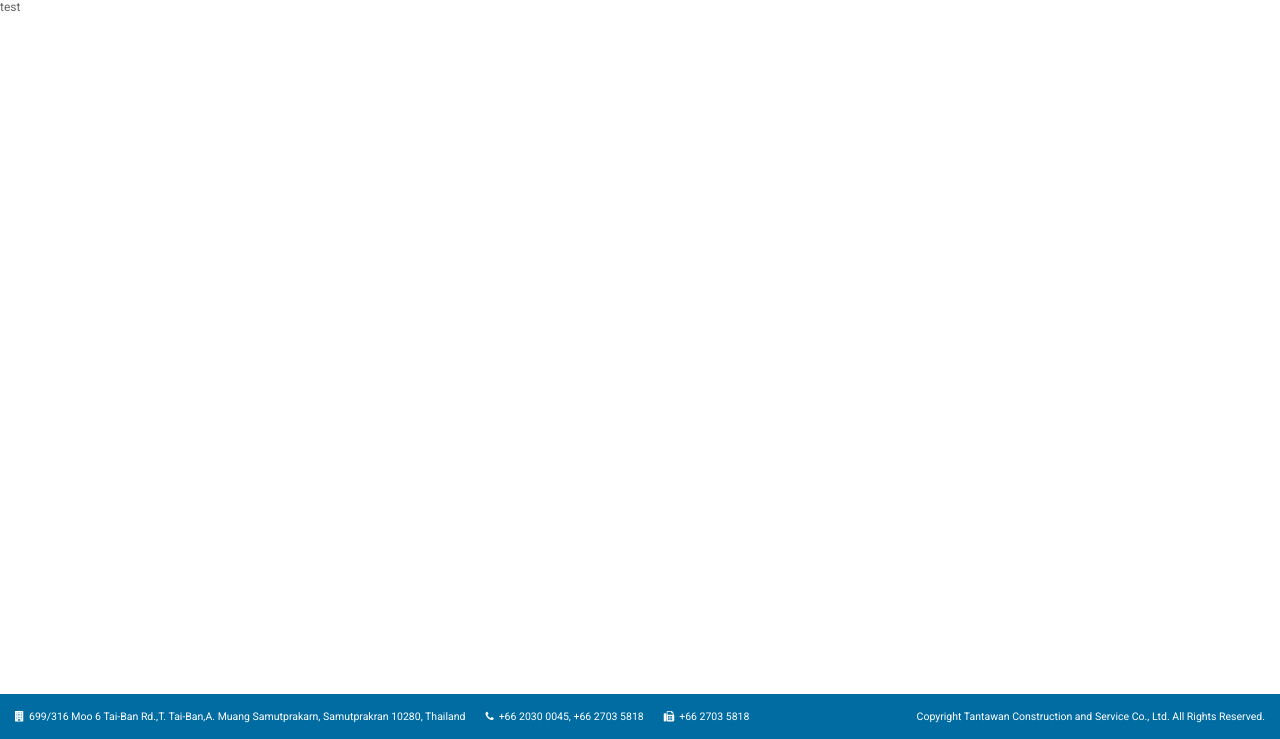
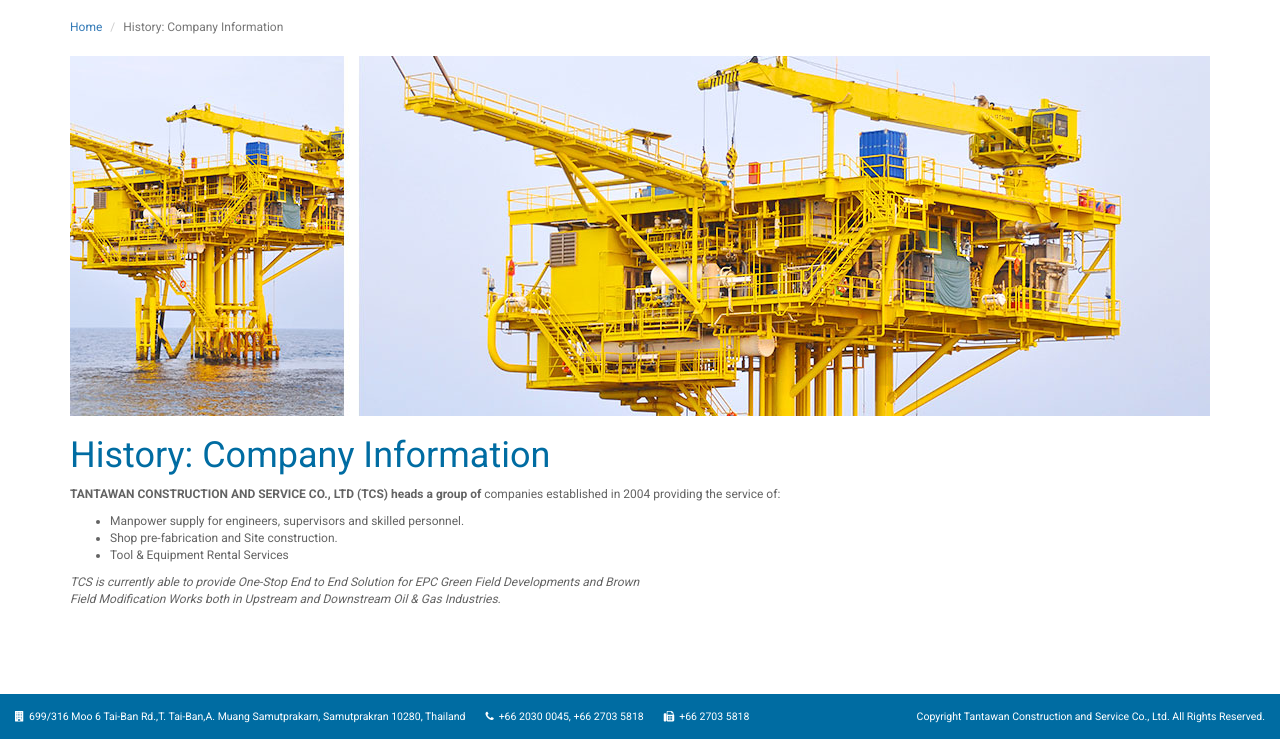
Before and after one commit to pongsakons/Web_Tantawancorp, a PHP site: page /phpmail/history.html in a window 1280 px wide. Shown: the part 61-800 px from the top of the page. Run offline with PHP 8.4, Linux system fonts and the light colour scheme.

Commit message:
Done for history

```diff
--- a/css/style.css
+++ b/css/style.css
@@ -12,10 +12,6 @@ body {
 
 a:focus, a:hover {
   color: #006ca2; }
-
-ol, ul {
-  margin-bottom: 0;
-  padding-left: 0; }
 
 .btn-default {
   background-color: transparent;
@@ -216,12 +212,26 @@ ol, ul {
     #footer span i.fa {
       margin-right: 5px; }
   #footer .footer-contact-list {
-    list-style: none; }
+    list-style: none;
+    padding-left: 0;
+    margin-bottom: 0; }
     #footer .footer-contact-list li {
       float: left;
       margin-right: 20px; }
 
-/* pull-right on all except xs devices */
+#content {
+  padding-bottom: 20px;
+  background-color: #fff;
+  height: 100%; }
+
+.breadcrumb {
+  background-color: transparent;
+  padding: 20px 0;
+  margin-bottom: 0; }
+
+.subpage-title {
+  color: #006ca2; }
+
 @media (min-width: 1200px) and (max-width: 1600px) {
   html {
     font-size: 12px; } }
--- a/css/style.scss
+++ b/css/style.scss
@@ -18,11 +18,6 @@ a {
   &:focus, &:hover {
     color: $primary-color;
   }
-}
-
-ol, ul {
-  margin-bottom: 0;
-  padding-left: 0;
 }
 
 .btn-default {
@@ -249,6 +244,8 @@ ol, ul {
   }
   .footer-contact-list {
     list-style: none;
+    padding-left: 0;
+    margin-bottom: 0;
     li {
       float: left;
       margin-right: 20px;
@@ -256,21 +253,38 @@ ol, ul {
   }
 }
 
-/* pull-right on all except xs devices */
+//subpage
+#content{
+  padding-bottom: 20px;
+  background-color: #fff;
+  height: 100%;
+}
+.breadcrumb{
+  background-color: transparent;
+  padding: 20px 0;
+  margin-bottom: 0;
+}
+.subpage-title{
+  color: $primary-color;
+}
 
+
+//Responsive part
 @media (min-width: 1200px) and (max-width: 1600px) {
   html {
     font-size: 12px;
   }
 }
+
 @media (min-width: 1600px) {
-  .slide-banner .image-banner .oil-rig{
+  .slide-banner .image-banner .oil-rig {
     bottom: -20px;
   }
-  .navbar-default .navbar-header .navbar-brand{
+  .navbar-default .navbar-header .navbar-brand {
     margin-left: 0;
   }
 }
+
 @media (min-width: 1200px) {
   .owl-carousel {
     height: 100%;
@@ -278,7 +292,7 @@ ol, ul {
       height: 100% !important;
     }
   }
-  .navbar-default .navbar-header .navbar-brand{
+  .navbar-default .navbar-header .navbar-brand {
     width: 100%;
   }
   #footer {
--- a/history.html
+++ b/history.html
@@ -30,10 +30,29 @@
 
 </head>
 <body>
-<div class="subpage">
+<div class="wrapper subpage">
     <div id="navBar"></div>
     <div id="content">
-        test
+        <div class="container">
+            <ol class="breadcrumb">
+                <li><a href="#">Home</a></li>
+                <li class="active">History: Company Information</li>
+            </ol>
+            <div class="content-inside">
+                <img src="image/history/img01.jpg" class="img-responsive" alt="">
+                <h1 class="subpage-title">History: Company Information</h1>
+                <p><b>TANTAWAN CONSTRUCTION AND SERVICE CO., LTD (TCS) heads a group of</b>
+                    companies established in 2004 providing the service of:</p>
+                <ul>
+                    <li>Manpower supply for engineers, supervisors and skilled personnel.</li>
+                    <li>Shop pre-fabrication and Site construction.</li>
+                    <li>Tool & Equipment Rental Services</li>
+                </ul>
+                <p><em>TCS is currently able to provide One-Stop End to End Solution for EPC Green Field Developments and Brown
+                    <br>
+                    Field Modification Works both in Upstream and Downstream Oil & Gas Industries.</em></p>
+            </div>
+        </div>
     </div>
     <div id="footer" class="clearfix"></div>
 </div>
```
Also changed, not shown: image/history/img01.jpg (added), 1 other file.
